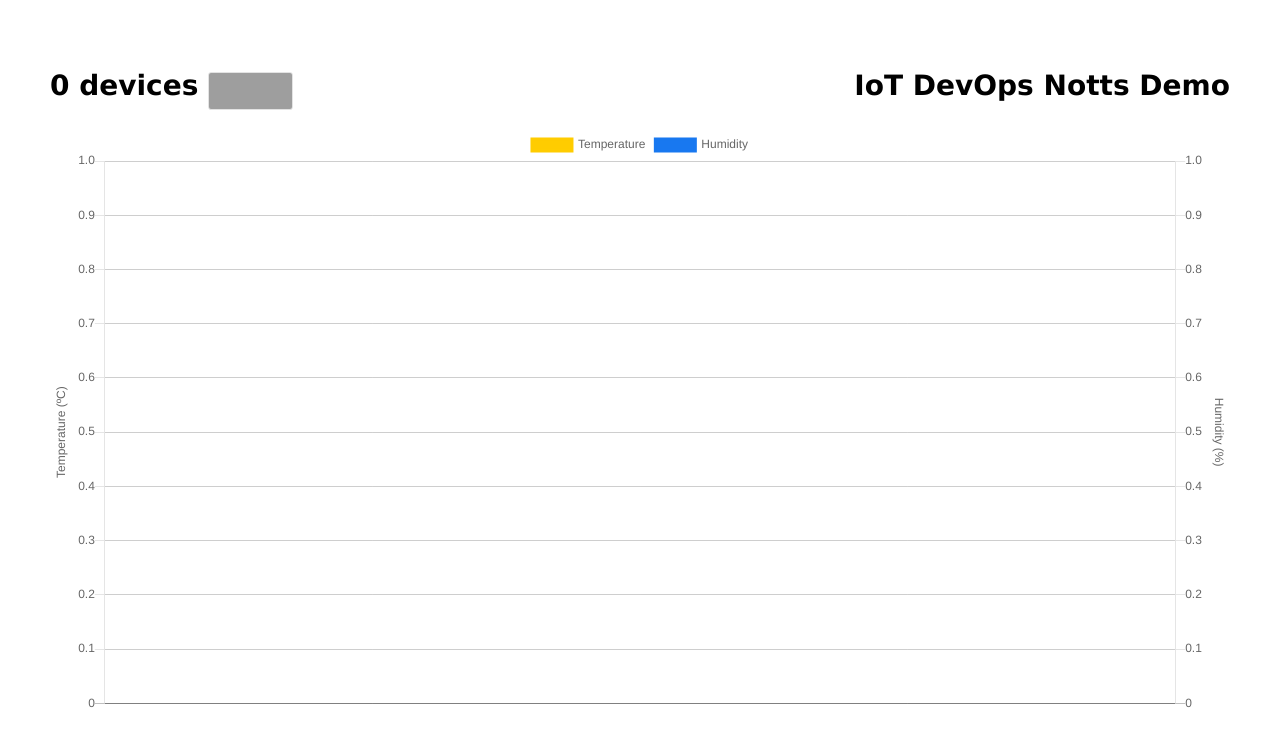
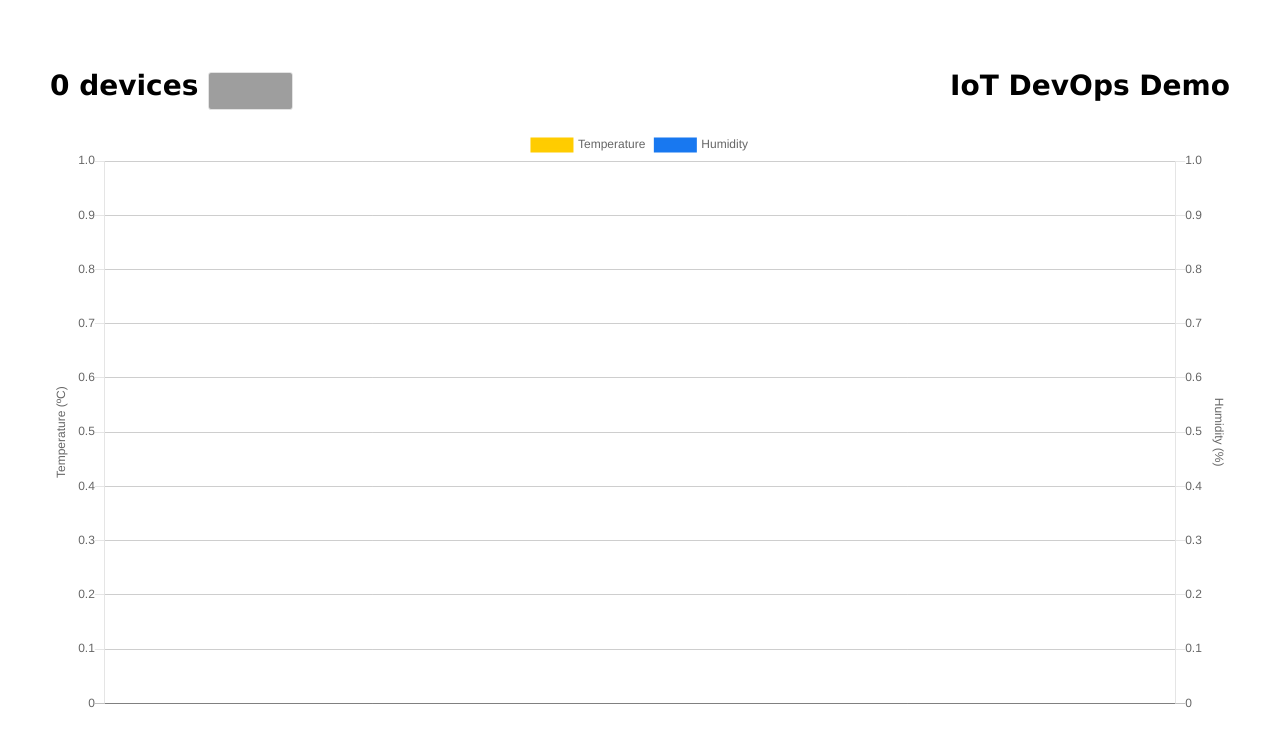
Before and after one commit to pjgpetecodes/iotdevopswebapp, a website: page public/index.html in a window 1280 px wide. Drawn offline with nearby package versions, Linux system fonts and the light colour scheme; grey boxes are pictures that could not be loaded.

Commit message:
Change Title

```diff
--- a/public/index.html
+++ b/public/index.html
@@ -20,7 +20,7 @@
             <span id="deviceCount">0 devices</span>
             <select id="listOfDevices" class="select_box"></select>
         </span>
-        <span>IoT DevOps Notts Demo</span>
+        <span>IoT DevOps Demo</span>
     </h1>
     <div>
         <canvas id="iotChart"></canvas>
```
